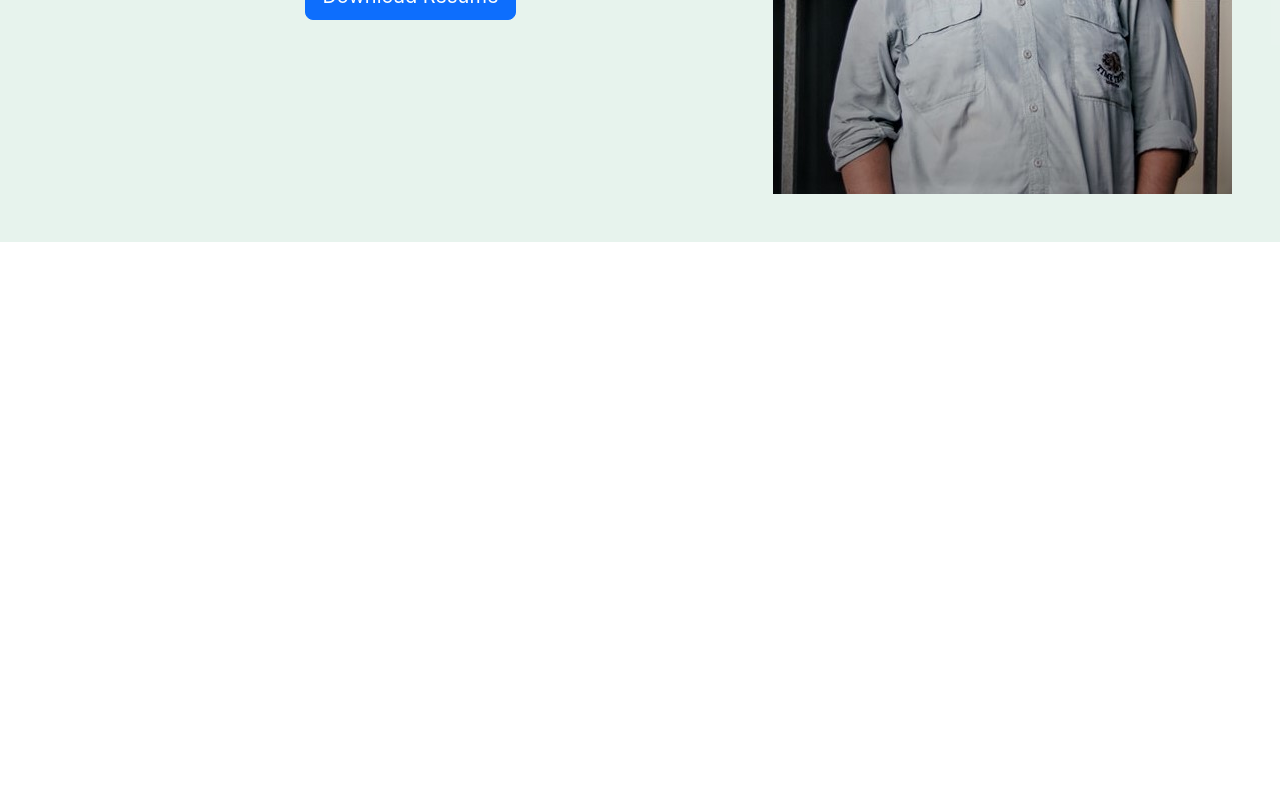
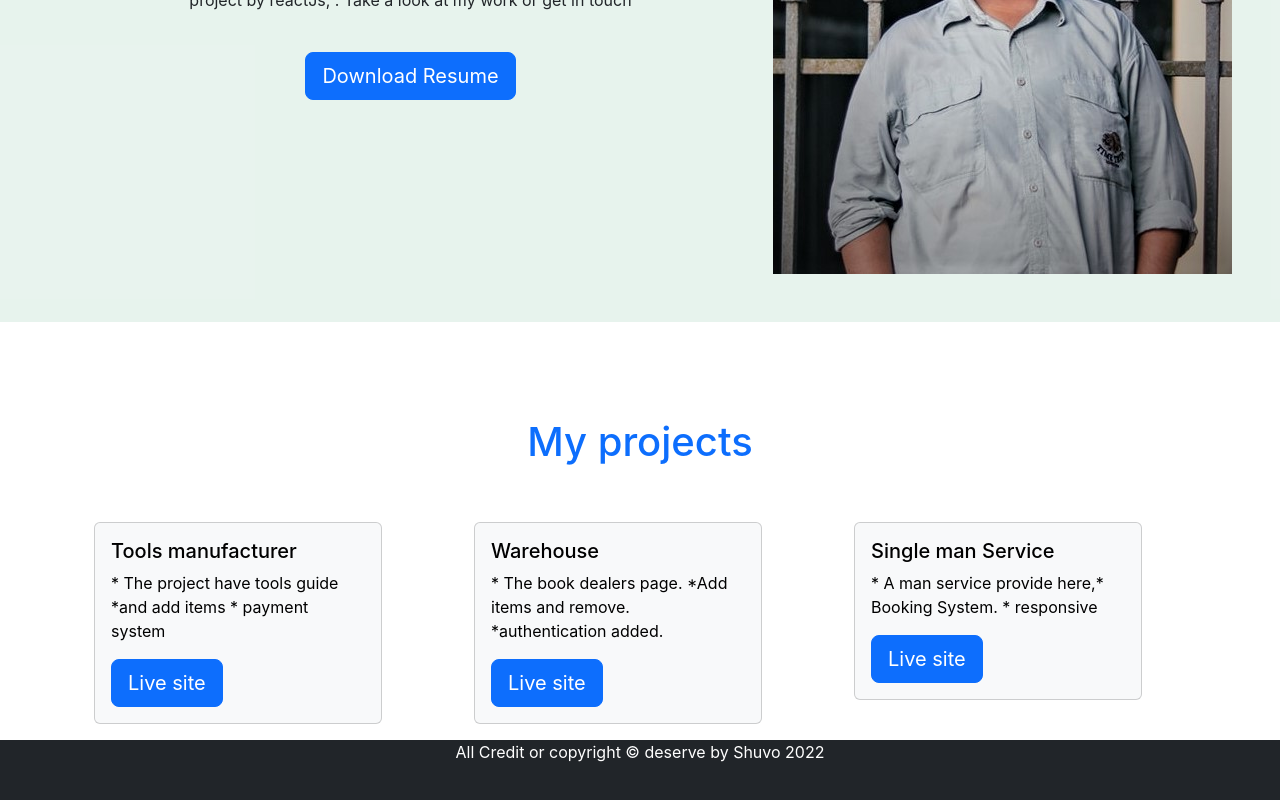
Before and after one commit to shabbirahmedshuvo01/my-special-portfolio, a React (Create React App) app: page / in a window 1280 px wide. Shown: the part 464-1264 px from the top of the page. Before the commit the page ends 800 px from the top, so only its background shows below. Built offline with nearby package versions, Linux system fonts and the light colour scheme.

Commit message:
project or footer

```diff
--- a/src/App.js
+++ b/src/App.js
@@ -1,5 +1,6 @@
 import { Route, Routes } from 'react-router-dom';
 import './App.css';
+import Footer from './Components/Footer/Footer';
 import Home from './Components/Home/Home';
 import Navbar from './Components/Navbar/Navbar';
 
@@ -10,6 +11,7 @@ function App() {
       <Routes>
         <Route path='/' element={<Home></Home>}></Route>
       </Routes>
+      <Footer></Footer>
     </div>
   );
 }
--- /dev/null
+++ b/src/Components/Footer/Footer.js
@@ -0,0 +1,13 @@
+import React from 'react';
+
+const Footer = () => {
+    const date = new Date();
+    let year = date.getFullYear();
+    return (
+        <div className='bg-dark text-white align-items-center' style={{ height: '100px' }}>
+            <p className='App'>All Credit or copyright © deserve by Shuvo {year}</p>
+        </div>
+    );
+};
+
+export default Footer;
--- a/src/Components/Home/Home.js
+++ b/src/Components/Home/Home.js
@@ -1,10 +1,12 @@
 import React from 'react';
 import Banner from '../Banner/Banner';
+import MyProjects from '../MyProjects/MyProjects';
 
 const Home = () => {
     return (
         <div>
             <Banner></Banner>
+            <MyProjects></MyProjects>
         </div>
     );
 };
--- /dev/null
+++ b/src/Components/MyProjects/MyProjects.js
@@ -0,0 +1,24 @@
+import React from 'react';
+import Projects from '../Projects/Projects';
+
+const MyProjects = () => {
+
+    const projects = [
+        { id: 1, name: 'Tools manufacturer', description: "* The project have tools guide  *and add items  * payment system", link: `https://final-project-2bb92.web.app/` },
+        { id: 2, name: 'Warehouse', description: "* The book dealers page. *Add items and remove. *authentication added.", link: `https://eleven-assignment-work.web.app/` },
+        { id: 3, name: 'Single man Service', description: "* A man service provide here,* Booking System.  * responsive", link: `https://my-dev-project63.web.app/` },
+    ];
+
+    return (
+        <div className="container mt-5">
+            <div className="row text-dark">
+                <h1 className='text-primary text-center mt-5'> My projects</h1>
+                {
+                    projects.map(project => <Projects key={project.id} project={project} ></Projects>)
+                }
+            </div>
+        </div>
+    );
+};
+
+export default MyProjects;
--- a/src/Components/Navbar/Navbar.css
+++ b/src/Components/Navbar/Navbar.css
@@ -7,9 +7,6 @@
     padding-left: 140px;
     padding-right: 140px;
     color: rgb(185, 176, 176);
-    position: fixed;
-    top: 0;
-    width: 100%;
 }
 
 .header a {
--- /dev/null
+++ b/src/Components/Projects/Projects.js
@@ -0,0 +1,18 @@
+import React from 'react';
+
+const Projects = ({ project }) => {
+    const { id, name, description, link } = project;
+    return (
+        <div className='g-5 col-sm-12 col-md-6 col-lg-4'>
+            <div class="card text-bg-light mb-3" style={{ width: "18rem" }}>
+                <div class="card-body">
+                    <h5 class="card-title">{name}</h5>
+                    <p class="card-text">{description}</p>
+                    <a href={link} className='btn btn-primary btn-lg'>Live site</a>
+                </div>
+            </div>
+        </div >
+    );
+};
+
+export default Projects;
```
